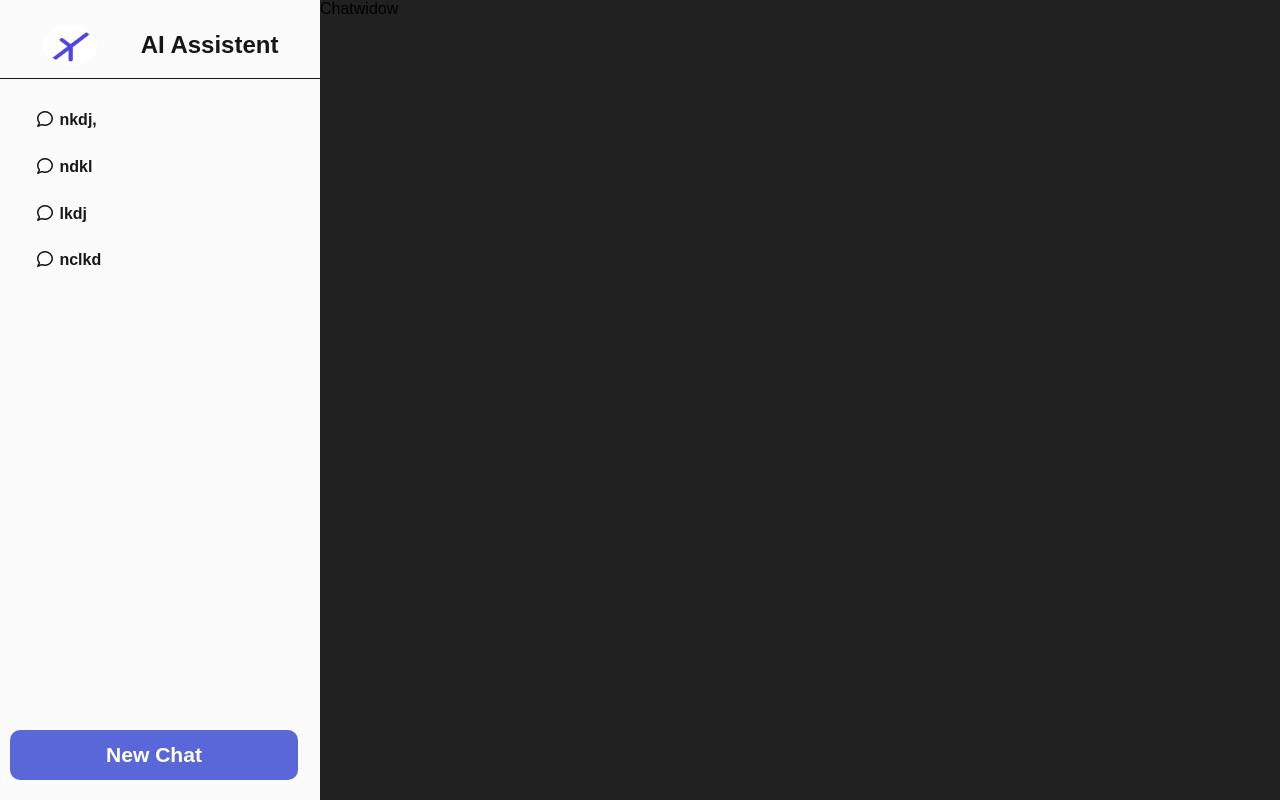
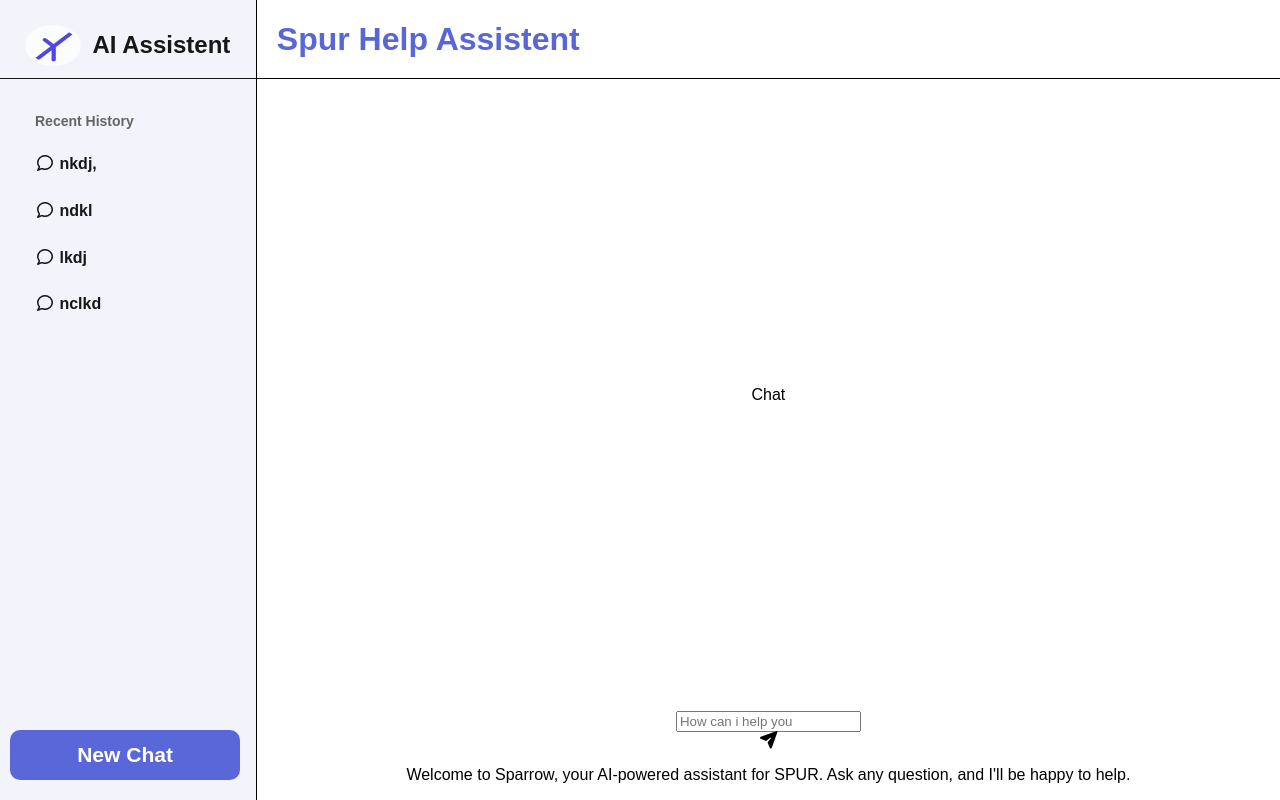
Before and after one commit to Rajaryan99/sparrow-AI-Spur, a React (Vite) app in the folder frontend/: page / in a window 1280 px wide. Built offline with nearby package versions, Linux system fonts and the light colour scheme.

Commit message:
chatWindow styling

```diff
--- a/frontend/src/components/chatWindow/ChatWindow.jsx
+++ b/frontend/src/components/chatWindow/ChatWindow.jsx
@@ -1,10 +1,29 @@
 import React from 'react'
 import './chatwindow.css'
+import chat from '../chat/Chat'
+import Chat from '../chat/Chat'
 
 export default function ChatWindow() {
   return (
     <>
-    Chatwidow
+    <div className="chatwindow">
+      <div className="navbar">
+        <span>Spur Help Assistent</span>
+
+      </div>
+
+    <Chat></Chat>
+
+      <div className="chatInput">
+          <div className='userInput'>
+            <input type="text" placeholder='How can i help you' />
+            <div><i class="fa-solid fa-paper-plane"></i></div>
+          </div>
+          <p>
+Welcome to Sparrow, your AI-powered assistant for SPUR. Ask any question, and I'll be happy to help.          </p>
+      </div>
+
+    </div>
     </>
   )
 }
--- a/frontend/src/components/chatWindow/chatwindow.css
+++ b/frontend/src/components/chatWindow/chatwindow.css
@@ -0,0 +1,30 @@
+.chatwindow {
+    width: 100%;
+
+    background-color: #fff;
+    border-left: solid 1px black;
+
+    display: flex;
+    flex-direction: column;
+    justify-content: space-between;
+    text-align: center;
+
+}
+
+.navbar {
+    display: flex;
+    width: 100%;
+    height: 78px;
+
+    align-items: center;
+    border-bottom: solid 1px;
+
+}
+
+.navbar span {
+    font-size: 2rem;
+    font-weight: 900;
+    color: #5966d6;
+    margin-left: 20px;
+
+}
--- a/frontend/src/components/sidebar/SideBar.jsx
+++ b/frontend/src/components/sidebar/SideBar.jsx
@@ -14,6 +14,7 @@
 
 
       <ul className='history'>
+        <p>Recent History</p>
         <li> <i class="fa-regular fa-comment"></i> nkdj,</li>
         <li><i class="fa-regular fa-comment"></i> ndkl</li>
         <li><i class="fa-regular fa-comment"></i> lkdj</li>
--- a/frontend/src/components/sidebar/sidebar.css
+++ b/frontend/src/components/sidebar/sidebar.css
@@ -1,5 +1,5 @@
 .sidebar{
-    background-color: rgba(255, 255, 255, 0.981);
+    background-color: rgb(243, 244, 251);
     color: #070707ef;
     height: 100vh;
     width: 320px;
@@ -69,7 +69,6 @@
 .logo h2 {
     margin-right: 20px;
 
-
 }
 
 .history {
@@ -93,6 +92,12 @@
 
 }
 
+.history p {
+    font-size: 14px;
+    color: #646464;
+    margin-left: 15px;
+}
+
 .history li:hover{
     background-color: #8892ea4b;
     border-radius: 15px;
```
